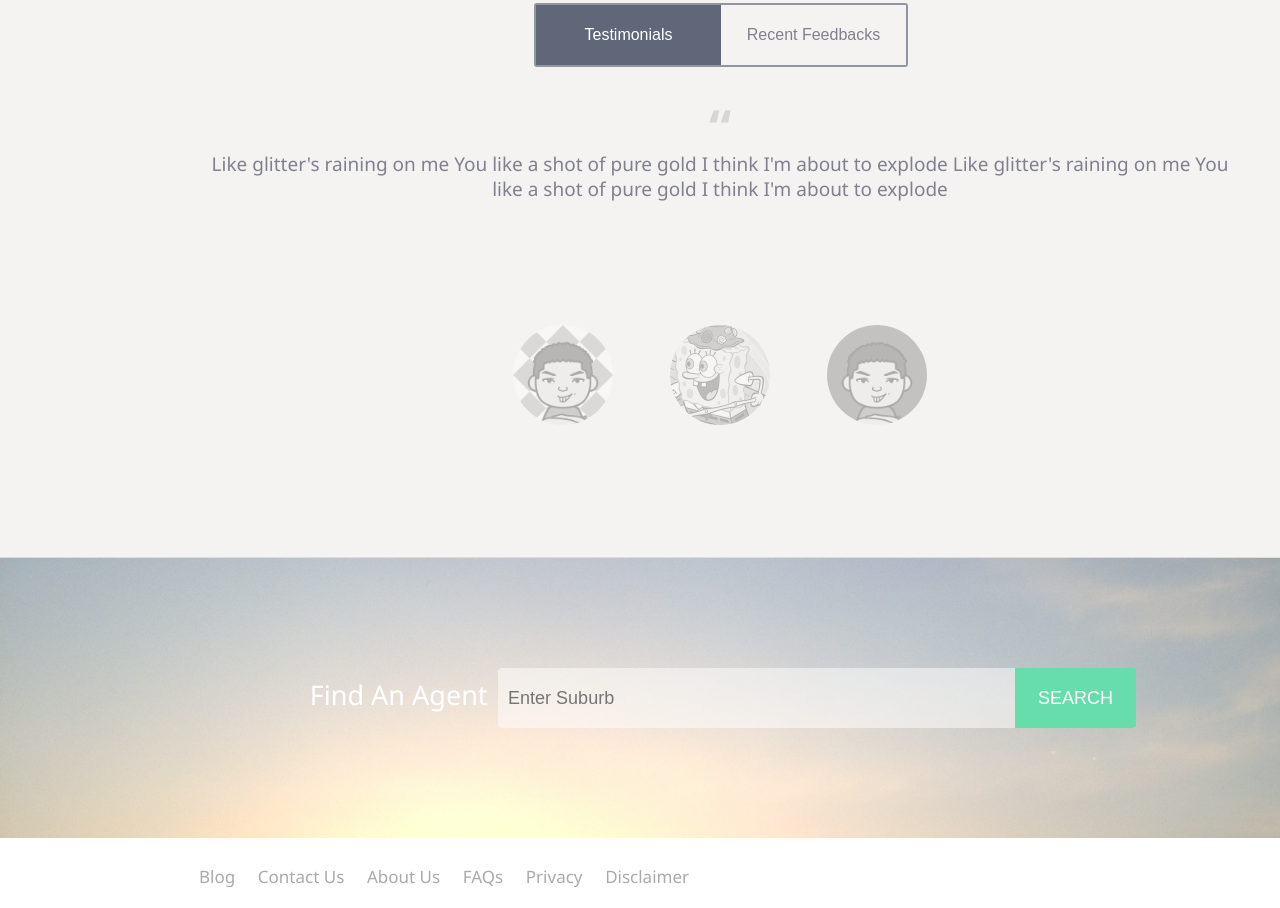
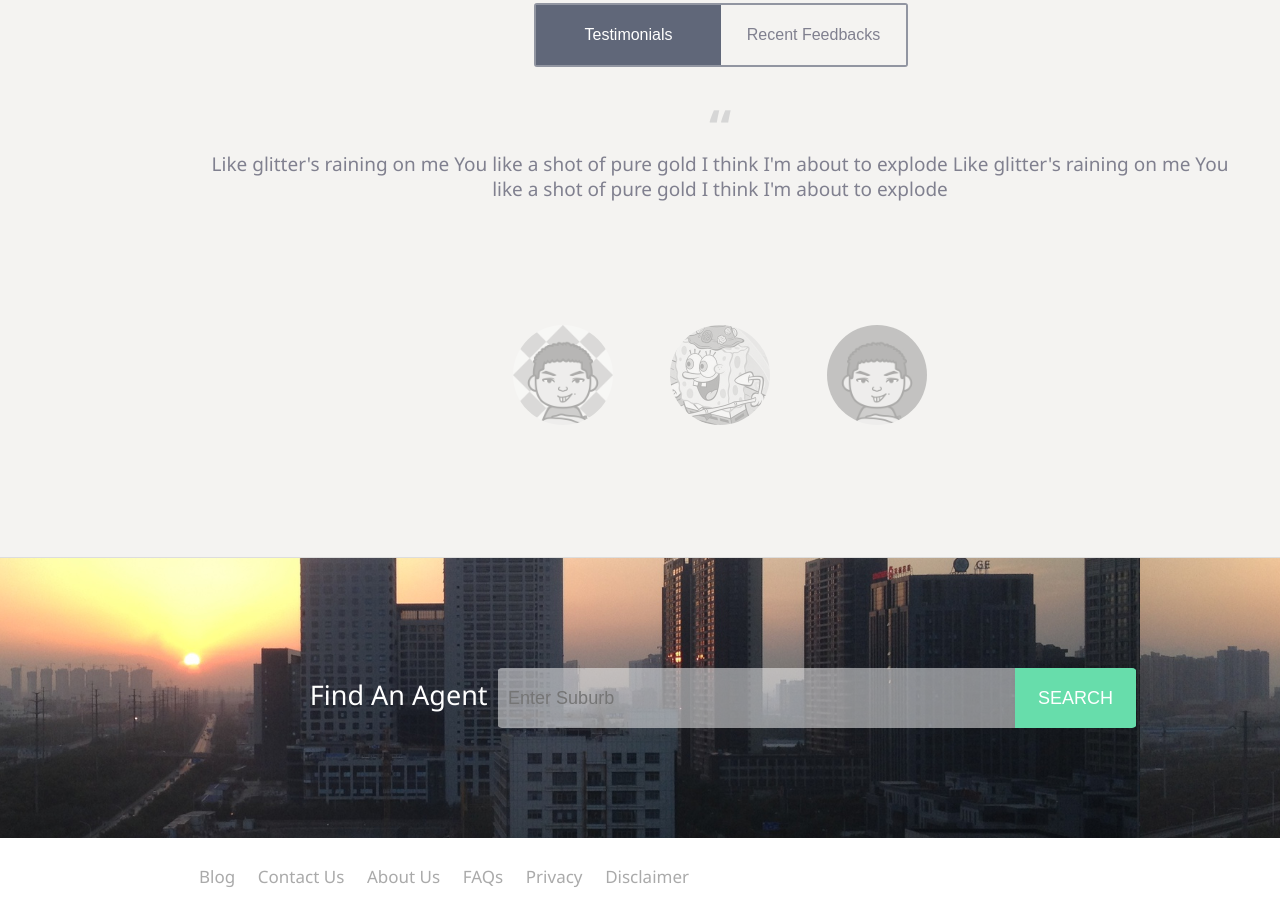
Before and after one commit to Evan-Leee/homework-html, a plain HTML site: page code/index.html in a window 1280 px wide. Shown: the part 2328-3236 px from the top of the page. Drawn offline with Linux system fonts and the light colour scheme.

Commit message:
css : add the background-position

```diff
--- a/code/stylesheets/style.css
+++ b/code/stylesheets/style.css
@@ -439,6 +439,7 @@ article .second-content ul .right-text p:nth-child(2) {
 footer .footer-top{
     background: url("../images/sunset-resized.jpg");
     background-size: cover;
+    background-position: -300px;
     width: 100%;
     min-height: 100%;
     padding: 110px 0px;
```
